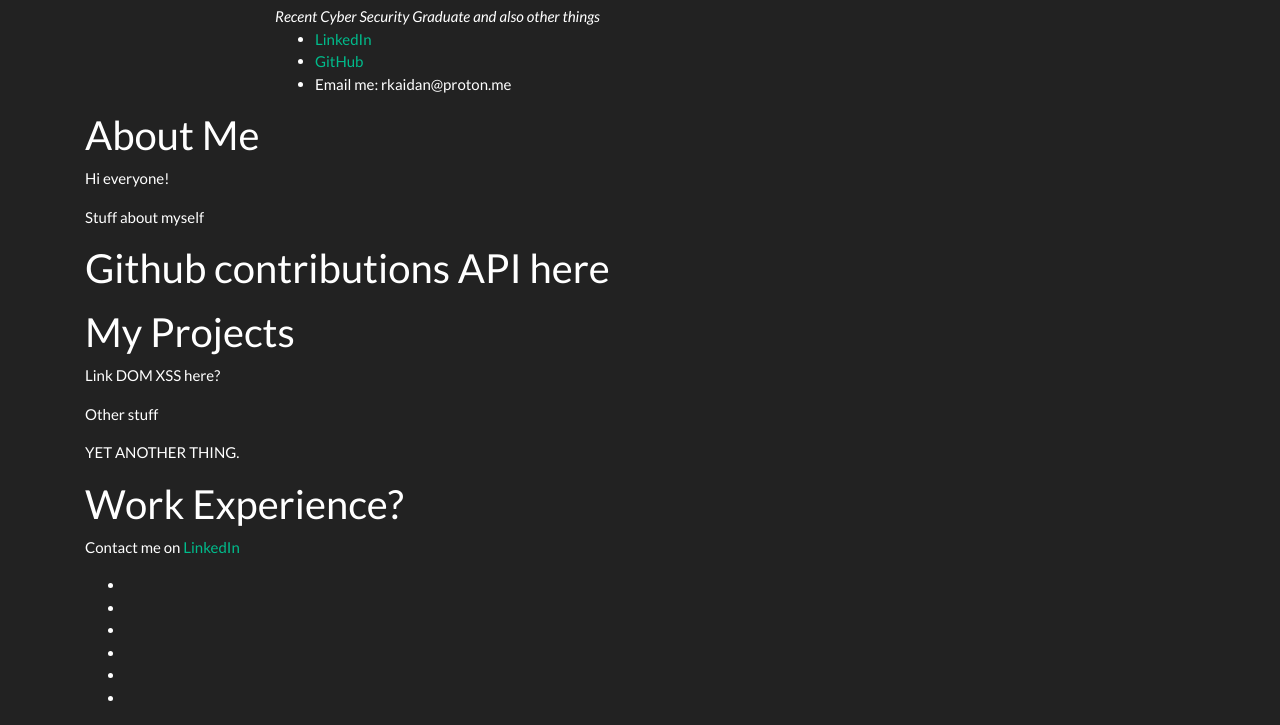
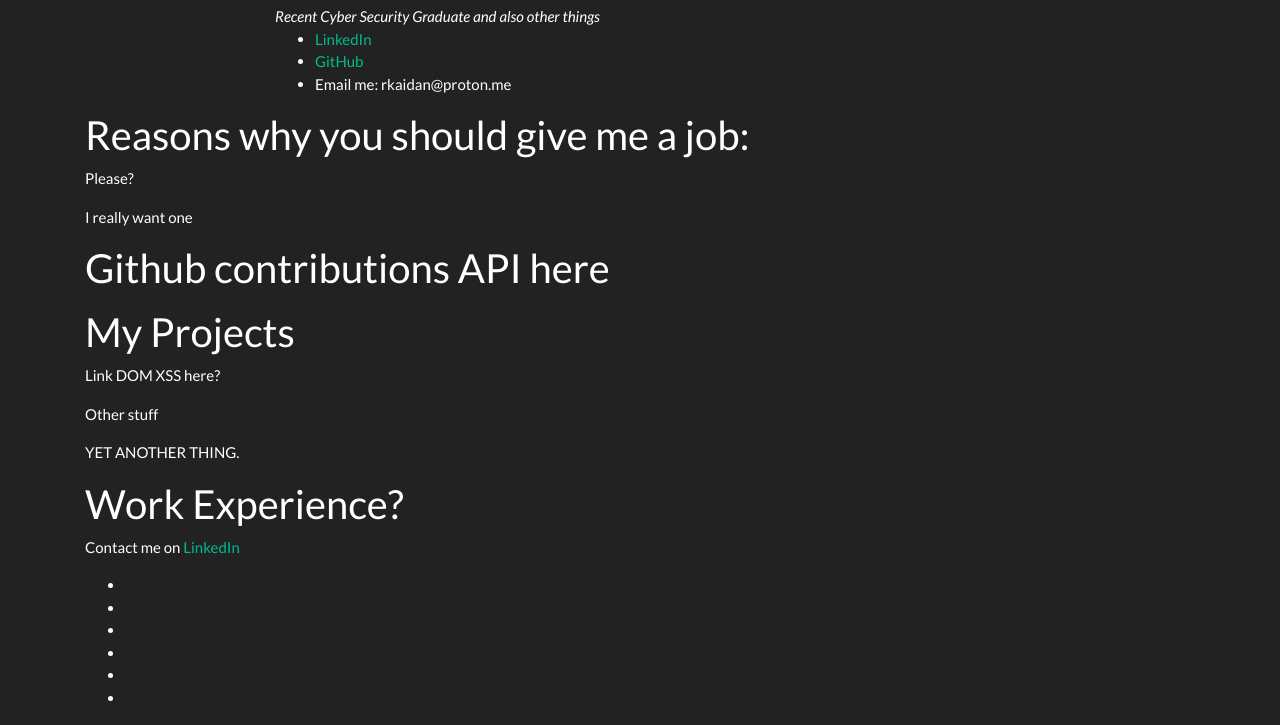
Before and after one commit to rasakaidan/rasakaidan.github.io, a plain HTML site: page index.html in a window 1280 px wide. Shown: the part 131-856 px from the top of the page. Drawn offline with nearby package versions, Linux system fonts and the light colour scheme; files that its build step writes are made by us from their sources; a script that the page names is missing.

Commit message:
Update index.html

```diff
--- a/index.html
+++ b/index.html
@@ -36,11 +36,11 @@
 <div class="container">
 <div class="row">
 <div class="col-sm">
-<h2>About Me</h2>
+<h2>Reasons why you should give me a job:</h2>
 
-<p>Hi everyone!</p>
+<p>Please?</p>
 
-<p>Stuff about myself</p>
+<p>I really want one</p>
 
 <h2>Github contributions API here</h2>
 
@@ -73,7 +73,7 @@
 <div class="col-sm">
 <h2>Work Experience?</h2>
 
-<p>Contact me on <a href="">LinkedIn</a></p>
+<p>Contact me on <a href="https://www.linkedin.com/in/javad-heidari-kaidan-26a540192/">LinkedIn</a></p>
 
 <ul>
 	<li></li>
```
